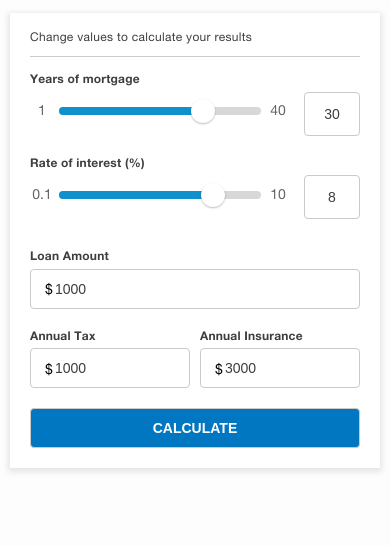
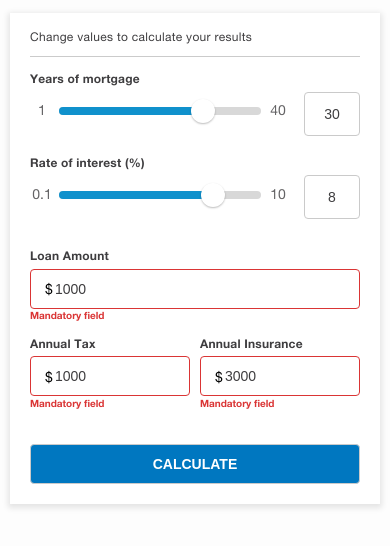
Before and after one commit to paulnunezm/MortgageCalculator, a website: page app/index.html in a window 390 px wide. Shown: the part 62-608 px from the top of the page. Drawn offline with Linux system fonts and the light colour scheme; files whose address does not match are found by name.

Commit message:
add: error fields styles

```diff
--- a/app/calculator.css
+++ b/app/calculator.css
@@ -301,6 +301,36 @@ h2 {
     box-sizing: border-box;
 }
 
+.field--currency.error .field__input--currency{
+    border: solid 1px #da3535;
+}
+
+.field--currency.error::after {
+    position: absolute;
+    left: 0; top: 67px;
+    height: 15px;
+    color: #da3535;
+    text-align: left;
+    font-size: 12px;
+}
+
+.error .field--group,
+#field_loan_amount.error{
+    margin-bottom: 28px;
+}
+
+#field_loan_amount.error:after{
+    content: 'Loan Amount is mandatory';
+}
+
+#field_annual_tax.error:after{
+    content: 'Anual Tax is mandatory';
+}
+
+#field_annual_insurance.error:after{
+    content: 'Annual Insurance is mandatory';
+}
+
 .calculator__button {
     position: relative;
     width: 100%;
@@ -591,7 +621,7 @@ input[type=range]:focus::-ms-fill-upper {
         font-weight: normal;
     }
 
-    .calculator_results__result{
+    .calculator_results__result {
         font-family: 'SFUIDisplay', sans-serif;
         font-weight: normal;
     }
@@ -652,4 +682,22 @@ input[type=range]:focus::-ms-fill-upper {
         padding-left: 24px;
     }
 
+    .field--currency.error::after {
+        top: 60px;
+        height: 12px;
+        font-size: 10px;
+        font-weight: bold;
+    }
+
+    .error .field--group,
+    #field_loan_amount.error{
+        margin-bottom: 28px;
+    }
+
+    #field_loan_amount.error:after,
+    #field_annual_tax.error:after,
+    #field_annual_insurance.error:after{
+        content: 'Mandatory field';
+    }
+
 }
--- a/app/index.html
+++ b/app/index.html
@@ -69,22 +69,22 @@
                  max="10"/>
         </div>
 
-        <div class="field field--currency">
+        <div id="field_loan_amount" class="field field--currency error ">
           <label class="field__label" for="loan_amount_input">Loan Amount</label>
-          <input class="field__input field__input--full_width field__input--currency" id="loan_amount_input"
+          <input class="field__input field__input--full_width field__input--currency error" id="loan_amount_input"
                  type="number"
                  value="1000"/>
         </div>
 
-        <div class="fields_container">
-          <div class="field field--group field--currency">
+        <div class="fields_container error">
+          <div id="field_annual_tax" class="field field--group field--currency error">
             <label class="field__label" for="annual_tax_input">Annual Tax</label>
             <input class="field__input field__input--full_width field__input--currency" id="annual_tax_input"
                    type="number"
                    value="1000"/>
           </div>
 
-          <div class="field field--group field--currency">
+          <div id="field_annual_insurance" class="field field--group field--currency error">
             <label class="field__label" for="annual_insurance_input">Annual Insurance</label>
             <input class="field__input field__input--full_width field__input--currency" id="annual_insurance_input"
                    type="number" value="3000">
```
